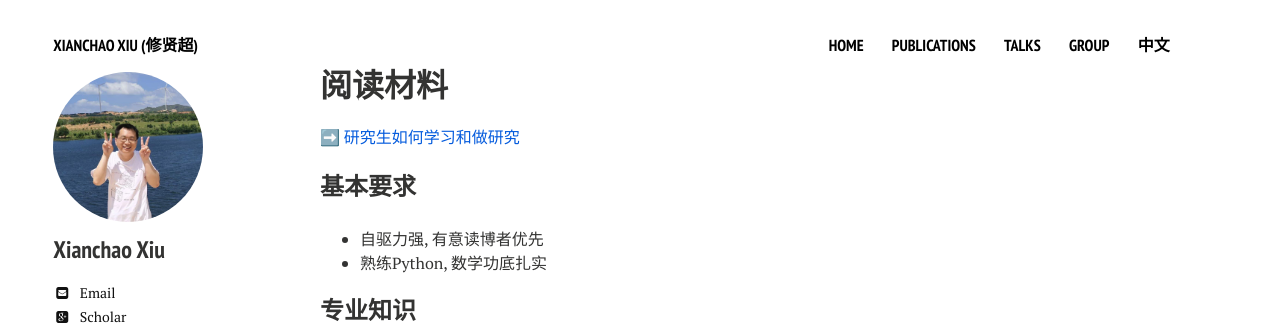
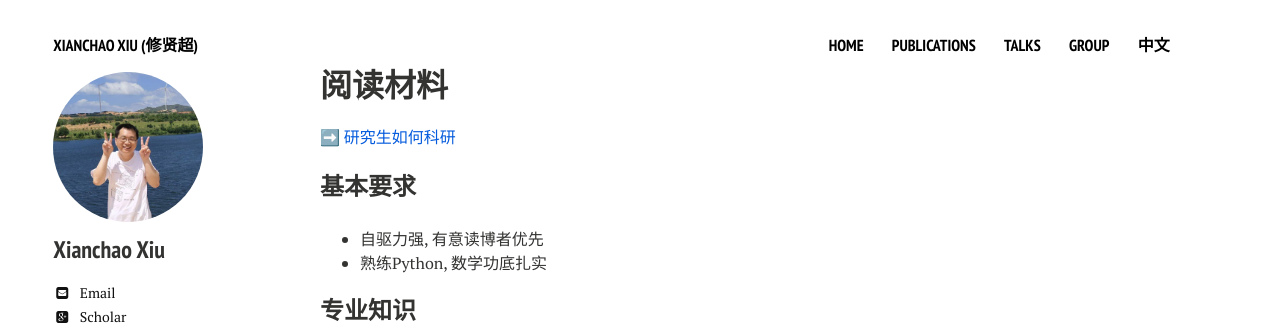
Before and after one commit to xianchaoxiu/xianchaoxiu.github.io, a Jekyll site: the page built from chinese/reading/index.md, in a window 1280 px wide. Shown: the top 325 px of the page. Built offline with Jekyll 4.4.1, drawn with Linux system fonts in a browser that asks for light colours; nearby versions of some CDN libraries.

Commit message:
Update index.md

```diff
--- a/chinese/reading/index.md
+++ b/chinese/reading/index.md
@@ -5,7 +5,7 @@ comments: false
 share: false
 ---
 
-➡️ <a href="https://xianchaoxiu.github.io/chinese/reading/" class="textlink" target="_blank"> 研究生如何学习和做研究 </a>
+➡️ <a href="https://xianchaoxiu.github.io/chinese/reading/how/" class="textlink" target="_blank"> 研究生如何科研 </a>
 
 
 ### 基本要求
```
